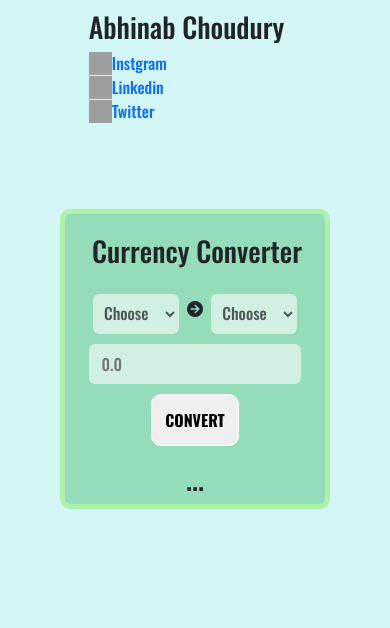
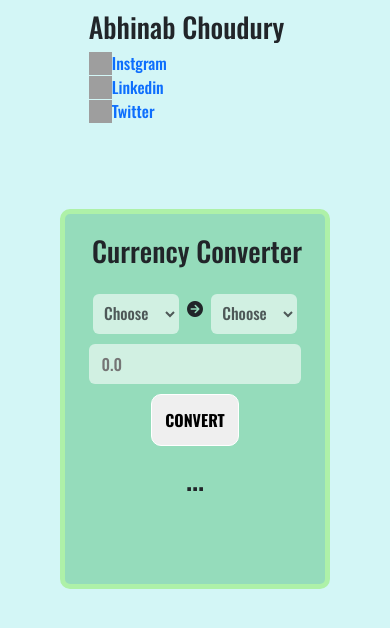
Before and after one commit to abhinab-choudhury/currency-convert, a React (Vite) app: page / in a window 390 px wide. Shown: the top 628 px of the page. Built offline with nearby package versions, Linux system fonts and the light colour scheme; grey boxes are pictures that could not be loaded.

Commit message:
Update index.css

```diff
--- a/src/index.css
+++ b/src/index.css
@@ -42,7 +42,7 @@ a {
     .box {
         width: 300px;
         margin: 60px;
-        height: 300px;
+        height: 380px;
         padding: 20px;
         border: 5px solid rgb(174, 241, 168);
         border-radius: 10px;
```
